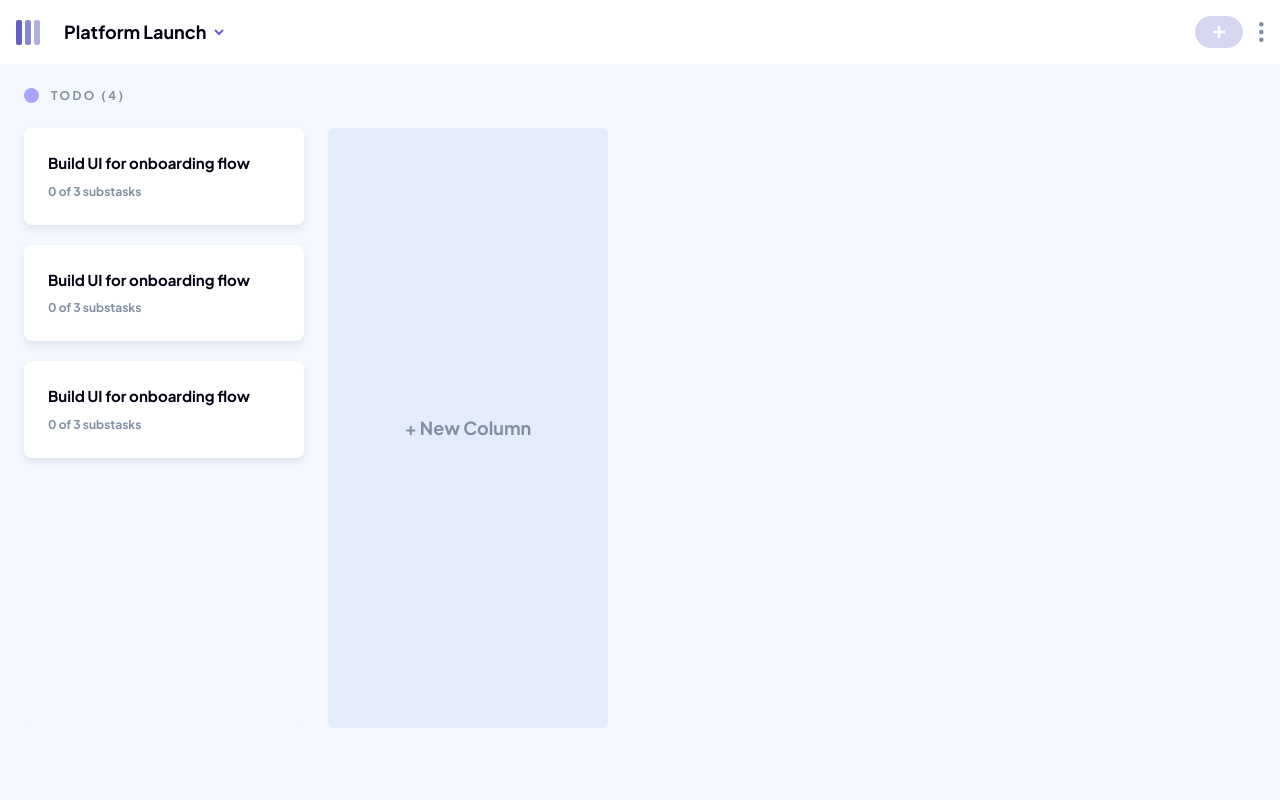
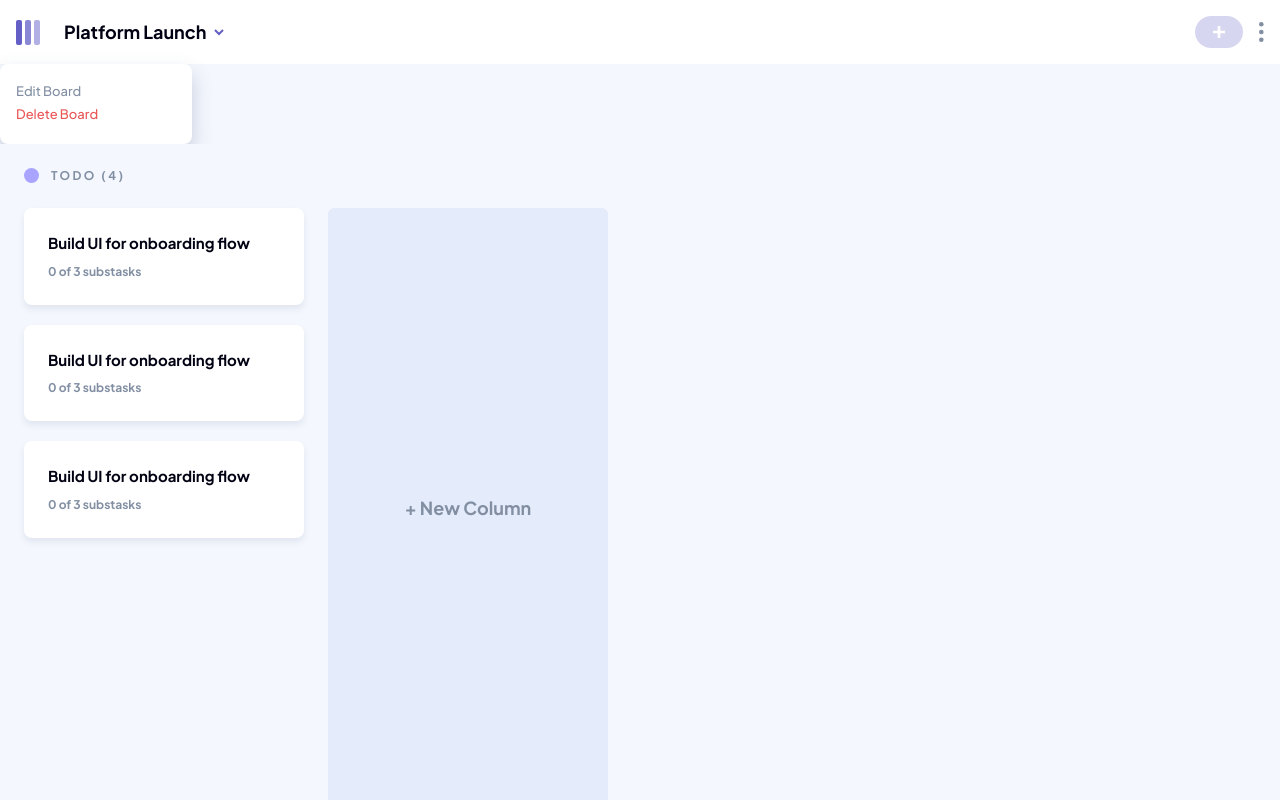
Before and after one commit to Alone-Y154/react-ts-kanban-management-app, a React (Vite) app: page / in a window 1280 px wide. Built offline with nearby package versions, Linux system fonts and the light colour scheme.

Commit message:
Edit and Delete UI Card

```diff
--- a/src/App.tsx
+++ b/src/App.tsx
@@ -1,15 +1,17 @@
 import Column from "./Components/Column";
+import EditandDelete from "./Components/EditandDeleteCard";
 import Navbar from "./Components/Navbar";
 
 function App() {
-  return(
-  <div className="flex flex-col h-screen">
-    <Navbar />
-    <div className="bg-grey-500 h-screen w-full p-6 overflow-x-scroll no-scrollbar scroll-smooth">
-    <Column />
+  return (
+    <div className="flex flex-col h-screen bg-grey-500">
+      <Navbar />
+      <EditandDelete />
+      <div className="bg-grey-500 h-screen w-full p-6 overflow-x-scroll no-scrollbar scroll-smooth">
+        <Column />
+      </div>
     </div>
-    </div>
-    );
+  );
 }
 
 export default App;
--- /dev/null
+++ b/src/Components/EditandDeleteCard.tsx
@@ -0,0 +1,12 @@
+
+
+const EditandDelete = () => {
+  return (
+    <div className="w-[192px] p-4 gap-4 h-[92px] rounded-lg bg-grey-400 shadow-[0px_10px_20px_0px_rgba(54,_78,_126,_0.25)]">
+        <p className="text-grey-700 text-[13px] font-medium leading-[23px]">Edit Board</p>
+        <p className="text-danger-700 text-[13px] font-medium leading-[23px]">Delete Board</p>
+    </div>
+  )
+}
+
+export default EditandDelete
```
